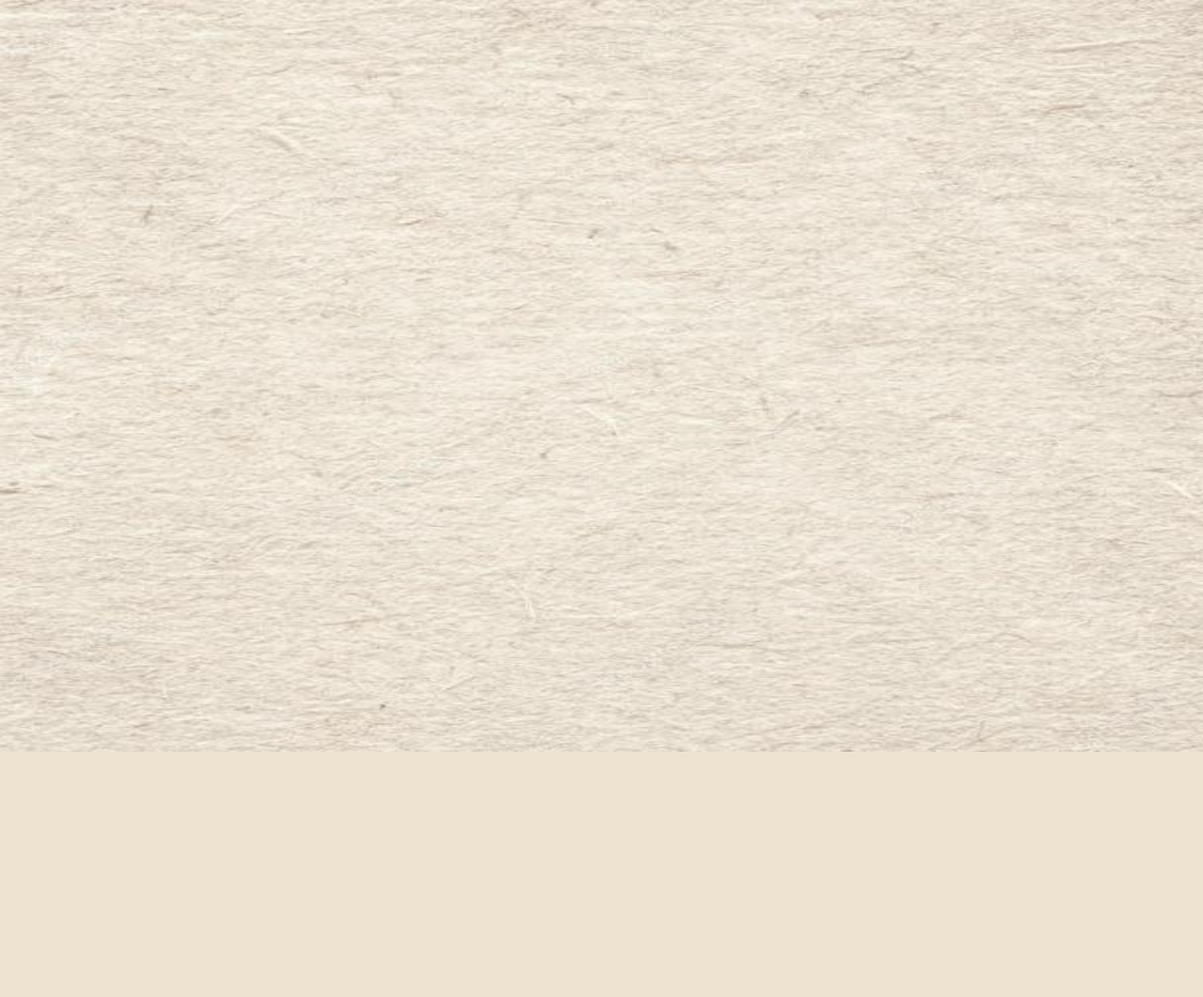
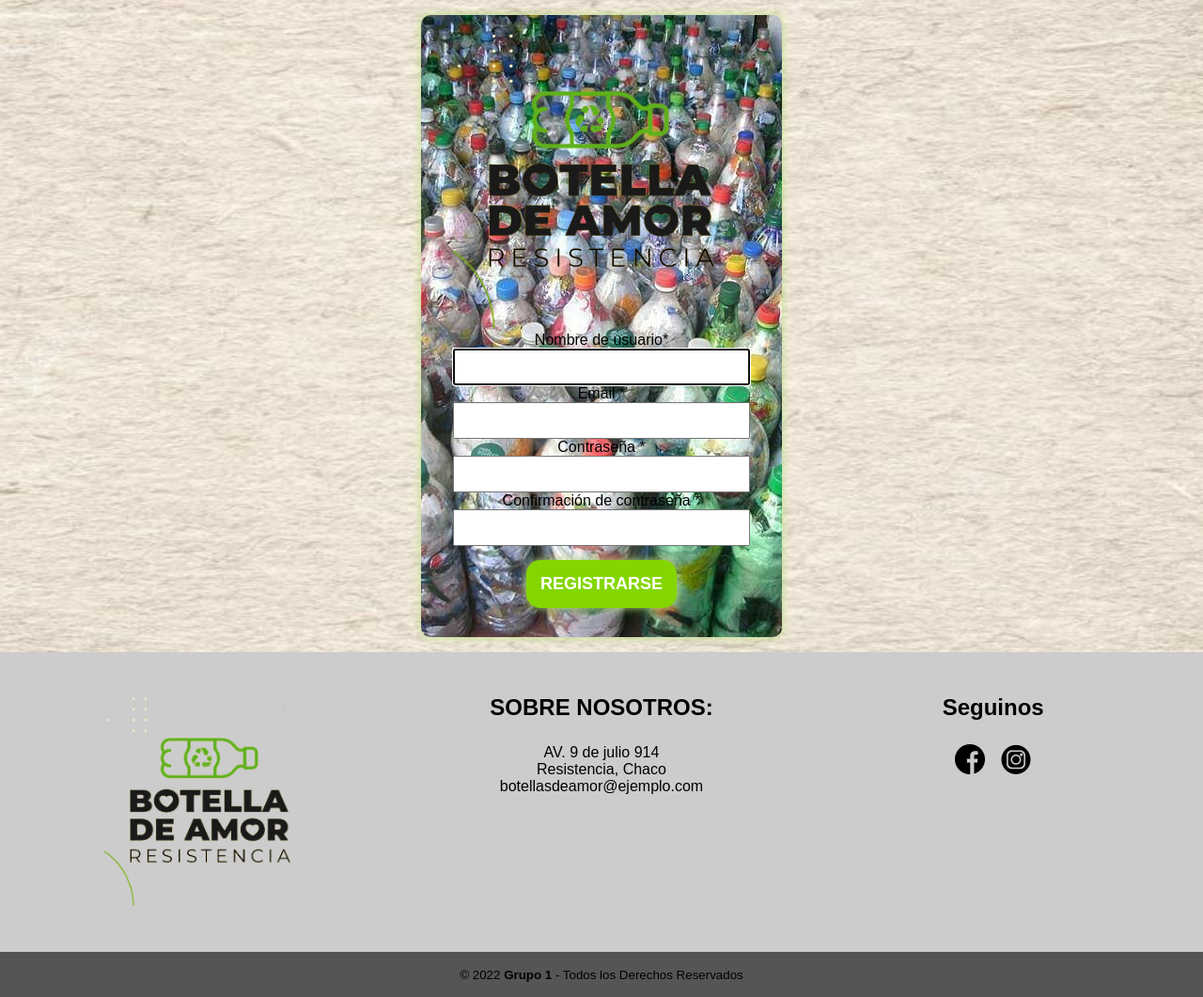
Before and after one commit to AlexLopezz/Fundacion_Info2022, a Django app: page /accounts/registro/ in a window 1280 px wide. Shown: the whole page at 94% size. Before the commit the page ends 800 px from the top, so only its background shows below. Run offline with Django 3.2, Linux system fonts and the light colour scheme.

Commit message:
edite el footer del login

```diff
--- /dev/null
+++ b/static/registration/footerr.css
@@ -0,0 +1,54 @@
+footer{
+    min-height: 4rem;
+    width: 100%;
+    background-color: #ccc;
+}
+.pie-pagina .grupo-1{
+    width: 100%;
+    max-width: 1200px;
+    margin: auto;
+    display: grid;
+    grid-template-columns: repeat(3, 1fr);
+    grid-gap: 50px;
+    padding: 45px 0px;
+}
+.pie-pagina .grupo-1 .box .logo-footer{
+    width: 100%;
+    height: 100%;
+    display: flex;
+    justify-content: center;
+    align-items: center;
+}
+.pie-pagina .grupo-1 .box .logo-footer img{
+    width: 250px;
+}
+.pie-pagina .grupo-1 .box h2{
+    margin-bottom: 25px;
+    font-size: 1.5rem;
+}
+.pie-pagina .grupo-1 .red-social a{
+    display: inline-block;
+    width: 45px;
+    height: 45px;
+    line-height: 20px;
+    list-style-type: none;
+}
+.pie-pagina .grupo-2{
+    padding: 15px 10px;
+    text-align: center;
+    background-color: #565555;
+}
+.fb-btn{
+    max-width: 2rem;
+}
+.ig-btn{
+    max-width: 2rem;
+}
+@media screen and (max-width:800px){
+    .pie-pagina .grupo-1{
+        width: 80%;
+        grid-template-columns: repeat(1, 1fr);
+        grid-gap: 30px;
+        padding: 35px 0px;
+    }
+}
--- a/templates/base.html
+++ b/templates/base.html
@@ -8,6 +8,7 @@
     <meta http-equiv="X-UA-Compatible" content="IE=edge">
     <meta name="viewport" content="width=device-width, initial-scale=1.0">
     <link rel="stylesheet" href="{% static 'main1.css'%}">
+    <link rel="stylesheet" href="{% static 'registration/footerr.css' %}">
 
 
    {% block title %}
@@ -17,5 +18,6 @@
 <body>
 {% block contenido %}
 {% endblock contenido %}
+{% include 'partials/footer.html' %}
 </body>
 </html>
--- /dev/null
+++ b/templates/partials/footer.html
@@ -0,0 +1,28 @@
+{% load static %}
+<footer class="pie-pagina">
+    <div class="grupo-1">
+        <div class="box">
+            <div class="logo-footer">
+                <a href="#">
+                    <img src="{% static '/img/logo.png' %}" alt="logo-1">
+                </a>
+            </div>
+        </div>
+        <div class="box">
+            <h2>SOBRE NOSOTROS:</h2>
+            <p><i class="bi bi-building"></i> AV. 9 de julio 914</p>
+            <p><i class="bi bi-geo-alt-fill"></i> Resistencia, Chaco</p>
+            <p><i class="bi bi-envelope-fill"></i> botellasdeamor@ejemplo.com </p>
+        </div>
+        <div class="box">
+            <h2>Seguinos</h2>
+            <div class="red-social">
+                <a href="#"><img src="{% static 'img/facebook.png' %}" target="_blank" alt="facebook" class="fb-btn"></a></li>
+                <a href="#"><img src="{% static 'img/instagram.png' %}" alt="instagram" class="ig-btn"></a></li>
+            </div>
+        </div>
+    </div>
+    <div class="grupo-2">
+        <small>&copy; 2022 <b>Grupo 1</b> - Todos los Derechos Reservados</small>
+    </div>
+</footer>
--- a/templates/registration/registro.html
+++ b/templates/registration/registro.html
@@ -1,19 +1,10 @@
 {% extends 'base.html' %}
 {% load static %}
-
-<<<<<<< HEAD
-=======
-<!DOCTYPE html>
-<html lang="en">
-<head>
-    <meta charset="UTF-8">
-    <meta http-equiv="X-UA-Compatible" content="IE=edge">
-    <meta name="viewport" content="width=device-width, initial-scale=1.0">
-    <link rel="stylesheet" href="{% static 'registration/registro.css' %}">
-    <title>REGISTRO</title>
-</head>
-<body>
->>>>>>> 763a7e2c0c8aa68580b55da1d0adbef5a9d91ee0
+{% block title %}
+<title>REGISTRARSE</title>
+<link rel="stylesheet" href="{% static 'registration/registro.css' %}">
+{% endblock title %}
+{% block contenido %}
     <form action="" method="POST">
         {% csrf_token %}
         <img class="" src="/static/img/logo.png" alt="">
@@ -42,6 +33,6 @@
                     <input type="password" name="password2" autocomplete="new-password" class="textinput textInput form-control" required="" id="id_password2">
                 </div>
             </div>
- </table>
         <button type="submit">REGISTRARSE </button>
     </form>
+{% endblock contenido %}
```
Also changed, not shown: static/registration/login1.css (+5 -2 lines), templates/noticias/seccion_noticias.html (+7 -9 lines), templates/registration/login.html (+8 -0 lines), static/img/facebook.png (added), static/img/instagram.png (added).
